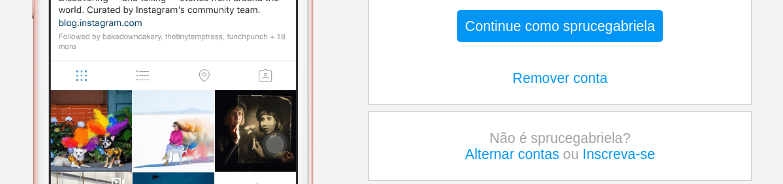
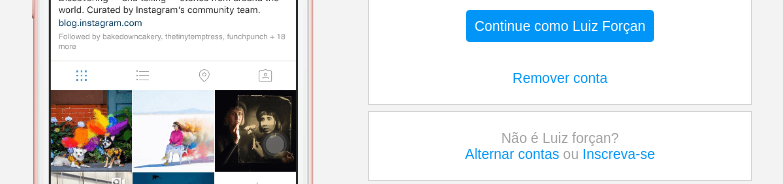
Before and after one commit to luforcanpro/paginainstagram, a plain HTML site: page index.html in a window 1280 px wide. Shown: the part 326-510 px from the top of the page, without its empty margins (272-1055 px from the left). Drawn offline with Linux system fonts and the light colour scheme.

```diff
--- a/index.html
+++ b/index.html
@@ -17,11 +17,11 @@
                 <div class="profile-photo">
                     <img src="./img/perfil-instagram.jpg" alt="foto de perfil">
                 </div>
-                <a href="#" class="instagram-login">Continue como sprucegabriela</a>
+                <a href="#" class="instagram-login">Continue como Luiz Forçan</a>
                 <a href="#" class="instagram-logout">Remover conta</a>
             </div>
             <div class="group">
-                <p class="not-account">Não é sprucegabriela?</p>
+                <p class="not-account">Não é Luiz forçan?</p>
                 <p class="not-account">
                     <span class="link-blue">Alternar contas</span>
                     ou
```
Also changed, not shown: 1 other file.
